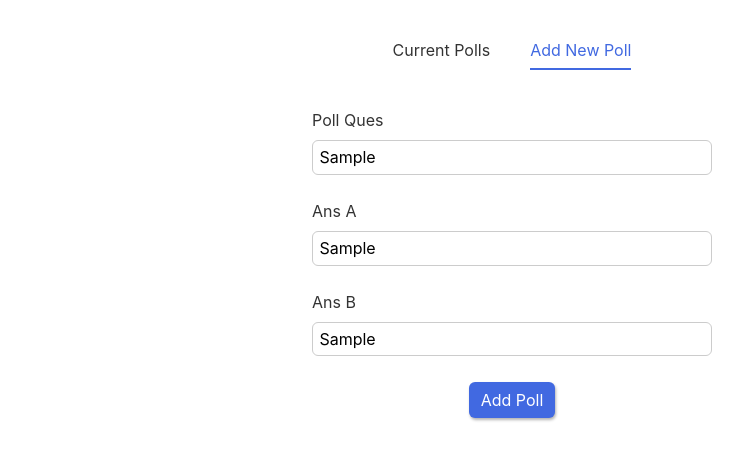
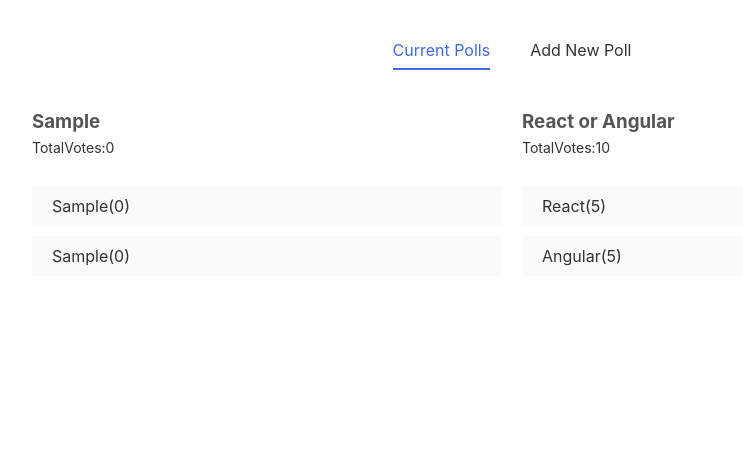
Before and after one commit to suseendharlal96/poll-svelte, a Svelte app: page / in a window 1280 px wide. Both pictures are taken after typing "Sample", "Sample", "Sample" into the empty fields and a click on the button "Add Poll". Shown: the top 460 px of the page, without its empty margins (128-871 px from the left). Built offline with nearby package versions, Linux system fonts and the light colour scheme.

Commit message:
poll list component added

```diff
--- a/src/App.svelte
+++ b/src/App.svelte
@@ -1,14 +1,26 @@
 <script>
   import Tabs from "./components/shared/tabs.svelte";
   import PollForm from "./components/PollForm.svelte";
+  import PollList from "./components/PollList.svelte";
 
   const items = ["Current Polls", "Add New Poll"];
   let activeItem = items[1];
+  let polls = [
+    {
+      id: 1,
+      ques: "React or Angular",
+      ansA: "React",
+      ansB: "Angular",
+      voteA: 5,
+      voteB: 5,
+    },
+  ];
 
-  // const setActiveItem = (i) => {
-  //   console.log(i);
-  //   activeItem = items[i];
-  // };
+  const createPoll = ({ detail: poll }) => {
+    polls = [poll, ...polls];
+    activeItem = items[0];
+    console.log(polls);
+  };
 </script>
 
 <style>
@@ -24,8 +36,8 @@
     {activeItem}
     on:setActiveItem={({ detail }) => (activeItem = items[detail])} />
   {#if activeItem === items[0]}
-    <p>list component</p>
+    <PollList {polls} />
   {:else}
-    <PollForm />
+    <PollForm on:createPoll={createPoll} />
   {/if}
 </main>
--- /dev/null
+++ b/src/components/PollDetail.svelte
@@ -0,0 +1,42 @@
+<script>
+  export let poll;
+  $: totalVote = poll.voteA + poll.voteB;
+</script>
+
+<style>
+  h3 {
+    margin: 0 auto;
+    color: #555;
+  }
+  p {
+    margin-top: 6px;
+    font-size: 14px;
+    margin-bottom: 30px;
+  }
+  .answer {
+    background: #fafafa;
+    cursor: pointer;
+    margin: 10px auto;
+    position: relative;
+  }
+  .answer:hover {
+    opacity: 0.6;
+  }
+  span {
+    display: inline-block;
+    padding: 10px 20px;
+  }
+</style>
+
+<div class="poll">
+  <h3>{poll.ques}</h3>
+  <p>TotalVotes:{totalVote}</p>
+  <div class="answer">
+    <div class="percent percent-a" />
+    <span>{poll.ansA}({poll.voteA})</span>
+  </div>
+  <div class="answer">
+    <div class="percent percent-b" />
+    <span>{poll.ansB}({poll.voteB})</span>
+  </div>
+</div>
--- a/src/components/PollForm.svelte
+++ b/src/components/PollForm.svelte
@@ -1,4 +1,6 @@
 <script>
+  import { createEventDispatcher } from "svelte";
+  const dispatch = createEventDispatcher();
   import Button from "./shared/Button.svelte";
   let form = {
     ques: "",
@@ -35,6 +37,15 @@
     }
     if (valid) {
       console.log("valid");
+      const polls = {
+        id: Math.random(),
+        ques: form.ques,
+        ansA: form.ansA,
+        ansB: form.ansB,
+        voteA: 0,
+        voteB: 0,
+      };
+      dispatch("createPoll", polls);
     }
   };
 </script>
--- /dev/null
+++ b/src/components/PollList.svelte
@@ -0,0 +1,18 @@
+<script>
+  import PollDetail from "./PollDetail.svelte";
+  export let polls = [];
+</script>
+
+<style>
+  .poll-list {
+    grid-template-columns: 1fr 1fr;
+    grid-gap: 20px;
+    display: grid;
+  }
+</style>
+
+<div class="poll-list">
+  {#each polls as poll (poll.id)}
+    <PollDetail {poll} />
+  {/each}
+</div>
--- a/src/components/shared/Button.svelte
+++ b/src/components/shared/Button.svelte
@@ -1,7 +1,7 @@
 <script>
   export let type = "primary";
   export let flat = false;
-  export let inverse = false;
+  // export let inverse = false;
 </script>
 
 <style>
```
